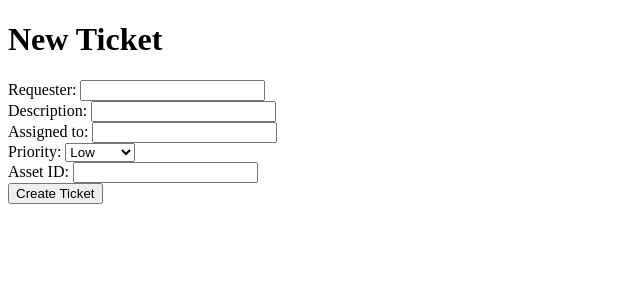
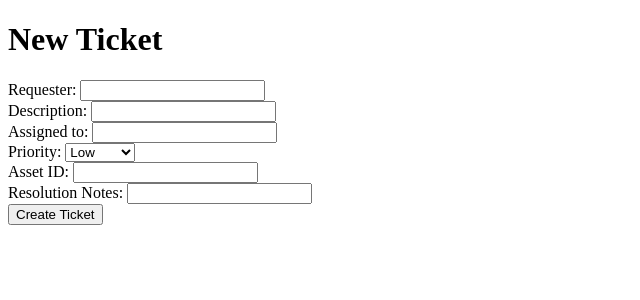
Before and after one commit to DanDuen/Helpdesk-system, a Flask app: page /new in a window 1280 px wide. Shown: the top 300 px of the page, without its empty margins (0-640 px from the left). Run offline with Flask 3, Linux system fonts and the light colour scheme.

Commit message:
Added more to ticket imput

```diff
--- a/app.py
+++ b/app.py
@@ -1,6 +1,7 @@
 # import the Flask class from the flask package
 
 from flask import Flask, render_template, request, redirect
+from datetime import datetime
 import sqlite3
 # create an instance of the Flask application
 
@@ -38,14 +39,25 @@ def new_ticket():
         assigned_to = request.form["assigned_to"]
         priority = request.form["priority"]
         asset_id = request.form["asset_id"]
+        resolution_notes = request.form["resolution_notes"]
+        created_at = datetime.now().strftime("%Y-%m-%d %H:%M")
+        already_resolved = request.form.get("already_resolved") == "yes"
+        resolved_at = request.form.get("resolved_at") if already_resolved else None
+
+        if already_resolved:
+            status = "Fixed"
+            resolved_at = datetime.now().strftime("%Y-%m-%d %H:%M")
+        else:
+            status = "Open"
+            resolved_at = None
 
         conn = sqlite3.connect("helpdesk.db")
         cursor = conn.cursor()
 
         cursor.execute("""
-            INSERT INTO tickets (assigned_to, requester, description, priority, status)
-            VALUES (?, ?, ?, ?, ?)
-        """, (assigned_to, requester, description, priority, "Open"))
+            INSERT INTO tickets (assigned_to, requester, description, priority, resolution_notes, status, created_at, asset_id)
+            VALUES (?, ?, ?, ?, ?, ?, ?, ?)
+        """, (assigned_to, requester, description, priority, resolution_notes, status, created_at, asset_id))
 
         conn.commit()
         conn.close()
--- a/templates/new_ticket.html
+++ b/templates/new_ticket.html
@@ -36,6 +36,10 @@
             <input type="text" name="asset_id">
             <br>
 
+            <label>Resolution Notes:</label>
+            <input type="text" name="resolution_notes">
+            <br>
+
             <input type="submit" value="Create Ticket">
         </form>
     </body>
--- a/templates/tickets.html
+++ b/templates/tickets.html
@@ -14,6 +14,7 @@
                 <th>Priority</th>
                 <th>Status</th>
                 <th>Asset ID</th>
+                <th>resolution_notes</th>
                 <th>Created at</th>
                 <th>Resolved at</th>
             </tr>
@@ -28,6 +29,7 @@
                 <td>{{ ticket[6] }}</td>
                 <td>{{ ticket[7] }}</td>
                 <td>{{ ticket[8] }}</td>
+                <td>{{ ticket[9] }}</td>
             </tr>
             {% endfor %}
         </table>
```
Also changed, not shown: helpdesk.db.
